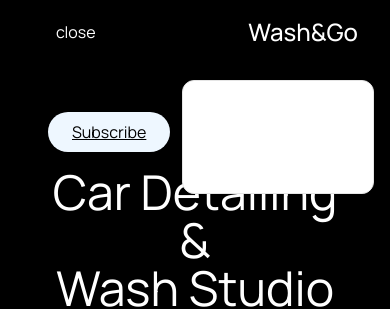
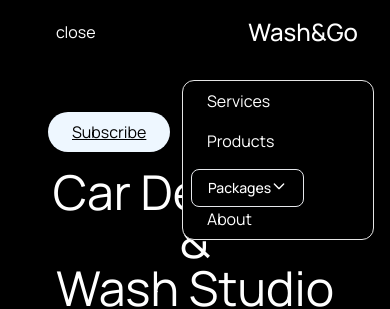
Before and after one commit to ManasMalla/washngo-admin, a Next.js app: page / in a window 390 px wide. Both pictures are taken after a click on the button "menu". Shown: the top 309 px of the page. Built offline with nearby package versions, Linux system fonts and the light colour scheme.

Commit message:
added navbar
Signed-off-by: Manas Malla <manasmalla.dev@gmail.com>

```diff
--- a/src/components/Navbar.tsx
+++ b/src/components/Navbar.tsx
@@ -82,7 +82,7 @@ export default function Navbar() {
       </div>
 
       {isOpen && (
-        <div className="md:hidden absolute top-20 right-4 w-48 bg-white border border-neutral-200 rounded-xl p-2 space-y-2">
+        <div className="md:hidden absolute top-20 right-4 w-48 border bg-black border-neutral-200 rounded-xl p-2 space-y-2">
           <Link
             href={"/services"}
             className="w-full hover:bg-neutral-200 py-2 px-4 rounded-xl text-left"
@@ -92,6 +92,31 @@ export default function Navbar() {
           <button className="w-full hover:bg-neutral-200 py-2 px-4 rounded-xl text-left">
             Products
           </button>
+          <Dropdown
+            label={"Packages"}
+            dismissOnClick={true}
+            className="bg-black text-white rounded-xl"
+          >
+            {[
+              "THE TARGARYEN",
+              "THE LANNISTER",
+              "THE STARK",
+              "THE VALE",
+              "THE NARCOS",
+              "THE PROFESSOR",
+            ].map((packageName) => (
+              <Dropdown.Item
+                as={"a"}
+                className="py-3 w-48"
+                href={"/packages/" + packageName.split(" ")[1].toLowerCase()}
+              >
+                {packageName
+                  .split(" ")
+                  .map((e) => e.substring(0, 1) + e.substring(1).toLowerCase())
+                  .join(" ")}
+              </Dropdown.Item>
+            ))}
+          </Dropdown>
           <Link
             href={"/about"}
             className="w-full hover:bg-neutral-200 py-2 px-4 rounded-xl text-left"
```
